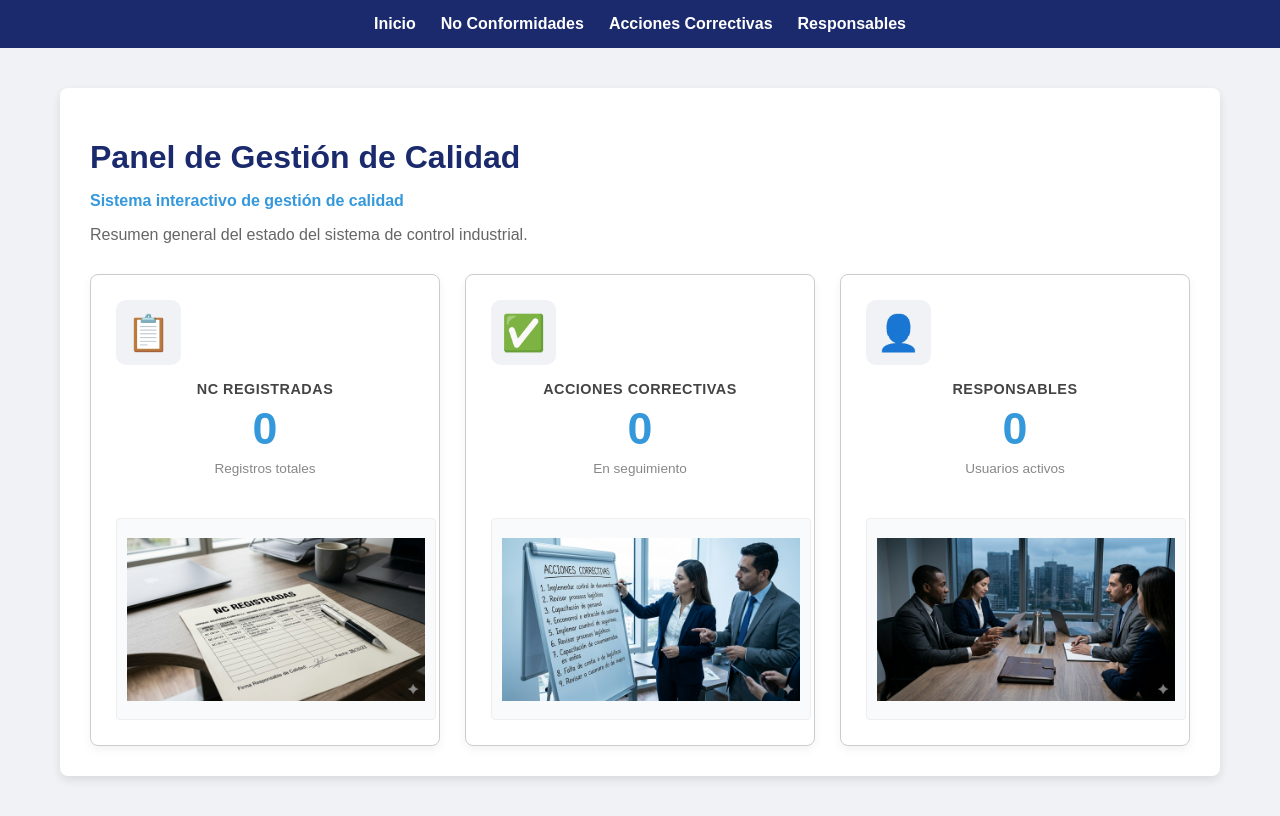
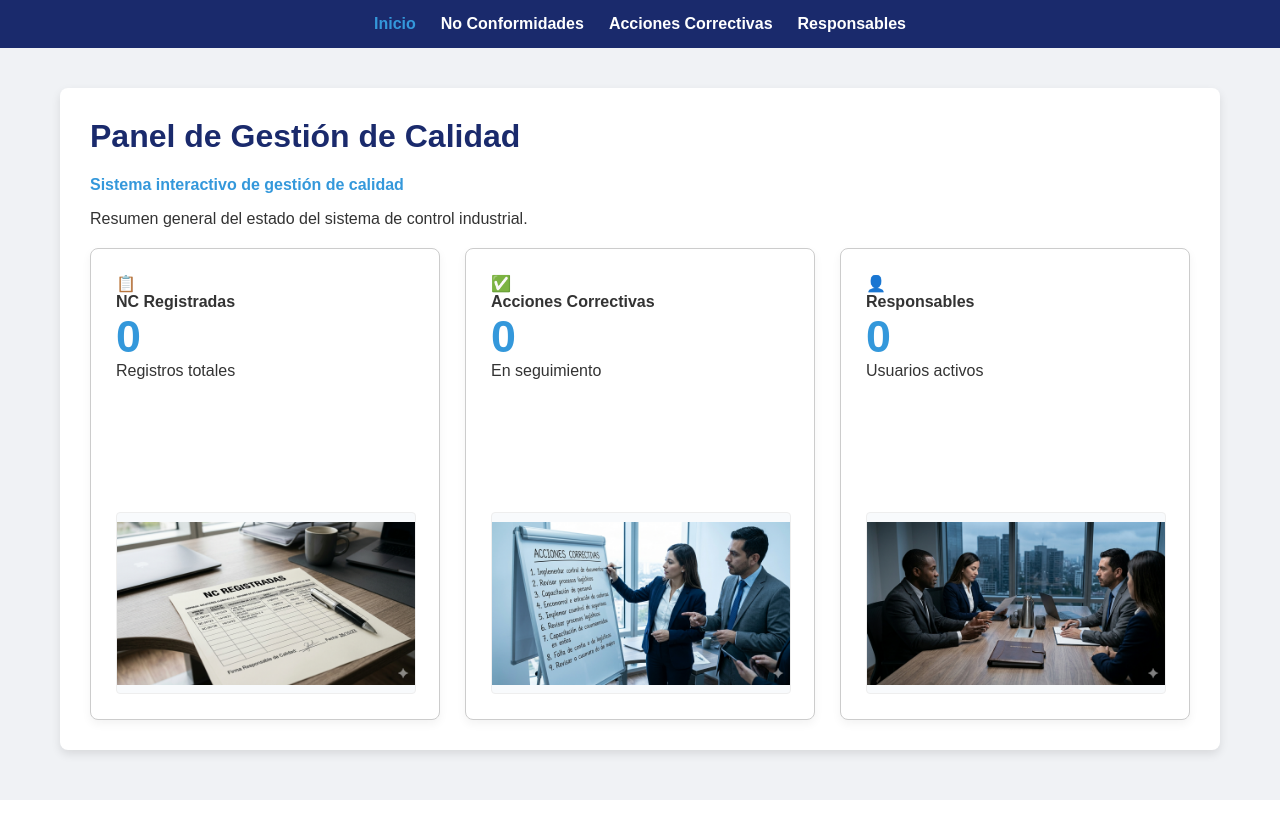
Before and after one commit to josuresano/IW-Grupo2-Reto5, a Django app: page / in a window 1280 px wide. Run offline with Django 5.2, Linux system fonts and the light colour scheme; data that the repository does not hold is empty.

Commit message:
Mejoras CSS del NC

```diff
--- a/static/CSS/estilos.css
+++ b/static/CSS/estilos.css
@@ -3,12 +3,14 @@
     --azul-claro: #3498db;
     --fondo-gris: #f0f2f5;
     --blanco: #ffffff;
+    --borde-suave: #ccc;
 }
 
 body {
     font-family: sans-serif;
     margin: 0;
     background-color: var(--fondo-gris);
+    color: #333;
 }
 
 nav {
@@ -25,7 +27,7 @@ nav a {
     font-weight: bold;
 }
 
-nav a:hover {
+nav a:hover, nav a.active {
     color: var(--azul-claro);
 }
 
@@ -44,121 +46,46 @@ table {
     margin-top: 20px;
 }
 
-th,
-td {
-    border: 1px solid #ccc;
+th, td {
+    border: 1px solid var(--borde-suave);
     padding: 12px;
     text-align: left;
+    vertical-align: middle;
 }
 
 th {
     background-color: #eeeeee;
+    color: var(--azul-deusto);
+    font-size: 0.9em;
+    text-transform: uppercase;
 }
 
-.resumen-container {
-    display: flex;
-    gap: 20px;
-    margin-top: 20px;
-}
-
-.tarjeta-resumen {
-    flex: 1;
-    padding: 20px;
-    border: 1px solid #ccc;
-    text-align: center;
-    border-radius: 5px;
-}
-
-.numero-destacado {
-    font-size: 2.5rem;
-    font-weight: bold;
-    color: var(--azul-claro);
-}
-
-.btn-ficha {
-    color: var(--azul-claro);
-    text-decoration: none;
+table td strong {
+    color: var(--azul-deusto);
+    background-color: #e8efff;
+    padding: 2px 6px;
+    border-radius: 3px;
+    border: 1px solid #bdd0fb;
+    display: inline-block;
+    font-size: 0.85em;
     font-weight: bold;
 }
 
-form table {
-    width: 100%;
-    border-collapse: collapse;
+table td:nth-child(2),
+table td:nth-child(4),
+table td:nth-child(5) {
+    text-align: center;
+    white-space: nowrap;
 }
 
-form th {
-    text-align: right;
-    padding-right: 20px;
-    width: 30%;
-    border: none;
-    background: transparent;
-    font-weight: bold;
-    color: #333;
+table td:first-child, table td:nth-child(2) {
+    white-space: normal;
 }
 
-form td {
-    border: none;
-    padding: 12px 0;
-}
-
-input,
-select,
-textarea {
-    width: 100%;
-    padding: 10px;
-    border: 1px solid #ccc;
-    border-radius: 4px;
-    box-sizing: border-box;
-    font-family: Arial, sans-serif;
-}
-
-input:focus,
-select:focus,
-textarea:focus {
-    border-color: #0056b3;
-    outline: none;
-    background-color: #f9f9f9;
-}
-
-.btn-cancelar {
-    color: #666;
-    text-decoration: none;
-    font-weight: bold;
-    margin-left: 15px;
-    font-size: 0.9em;
-}
-
-.btn-cancelar:hover {
-    color: #cc0000;
-}
-
-.btn-borrar-confirm {
-    background-color: #d9534f;
-    color: white;
-    padding: 10px 20px;
-    border: none;
-    border-radius: 4px;
-    cursor: pointer;
-    font-weight: bold;
-}
-
-.btn-borrar-confirm:hover {
-    background-color: #c9302c;
-}
-/**/
-
-.header-seccion {
-    margin-bottom: 30px;
-}
-
-.header-seccion h1 {
+h1 {
     font-size: 2rem;
     color: var(--azul-deusto);
-    margin-bottom: 5px;
-}
-
-.header-seccion p {
-    color: #666;
+    margin-top: 0;
 }
 
 .resumen-container {
@@ -171,105 +98,76 @@ textarea:focus {
 .tarjeta-resumen {
     background-color: var(--blanco);
     padding: 25px;
-    border: 1px solid #ccc;
+    border: 1px solid var(--borde-suave);
     border-radius: 8px;
     display: flex;
     flex-direction: column;
     justify-content: space-between;
     min-height: 420px;
     box-shadow: 0 4px 10px rgba(0, 0, 0, 0.05);
-    transition: transform 0.3s ease, box-shadow 0.3s ease;
+    transition: transform 0.3s ease;
 }
 
 .tarjeta-resumen:hover {
     transform: translateY(-5px);
-    box-shadow: 0 8px 15px rgba(0, 0, 0, 0.1);
-}
-
-.tarjeta-icono {
-    font-size: 2.2rem;
-    background-color: var(--fondo-gris);
-    width: 65px;
-    height: 65px;
-    display: flex;
-    align-items: center;
-    justify-content: center;
-    border-radius: 10px;
-    margin-bottom: 15px;
-}
-
-.tarjeta-info strong {
-    font-size: 0.9rem;
-    color: #444;
-    text-transform: uppercase;
-    letter-spacing: 0.5px;
 }
 
 .numero-destacado {
     font-size: 2.8rem;
     font-weight: bold;
     color: var(--azul-claro);
-    margin: 5px 0;
-}
-
-.meta-dato {
-    font-size: 0.85rem;
-    color: #888;
 }
 
 .img-dashboard {
     width: 100%;
     height: 180px;
     object-fit: contain;
-    margin-top: 20px;
-    padding: 10px;
     background-color: #f8fafc;
     border: 1px solid #eee;
     border-radius: 4px;
-}
-/**/
-table th {
-    background-color: #eeeeee;
-    color: var(--azul-deusto);
-    font-size: 0.9em;
-    text-transform: uppercase;
+    margin-top: 15px;
 }
 
-table td {
-    vertical-align: middle;
+.btn-ficha {
+    color: var(--azul-claro);
+    text-decoration: none;
+    font-weight: bold;
+    margin-right: 10px;
 }
 
-table td strong {
-    color: var(--azul-deusto);
-    background-color: #e8efff;
-    padding: 2px 6px;
-    border-radius: 3px;
-    border: 1px solid #bdd0fb;
+.btn-cancelar {
+    color: #666;
+    text-decoration: none;
+    font-weight: bold;
 }
 
-table td:nth-child(1) {
-    width: 30%;
+.btn-cancelar:hover {
+    color: #cc0000;
 }
 
-table td:nth-child(4),
-table td:nth-child(5) {
-    text-align: center;
-    font-size: 0.85em;
+.btn-borrar-confirm {
+    background-color: var(--azul-claro);
+    color: white;
+    padding: 10px 20px;
+    border: none;
+    border-radius: 4px;
+    text-decoration: none;
+    font-weight: bold;
+    display: inline-block;
 }
 
-table td strong {
-    color: var(--azul-deusto);
-    background-color: #e8efff;
-    padding: 2px 6px;
-    border-radius: 3px;
-    border: 1px solid #bdd0fb;
-    display: inline-block;
-    font-size: 0.85em;
+form th {
+    text-align: right;
+    padding-right: 20px;
+    border: none;
+    background: transparent;
 }
 
-table td:nth-child(2),
-table td:nth-child(4),
-table td:nth-child(5) {
-    text-align: center;
-    white-space: nowrap;
+form td { border: none; }
+
+input, select, textarea {
+    width: 100%;
+    padding: 10px;
+    border: 1px solid var(--borde-suave);
+    border-radius: 4px;
 }
```
